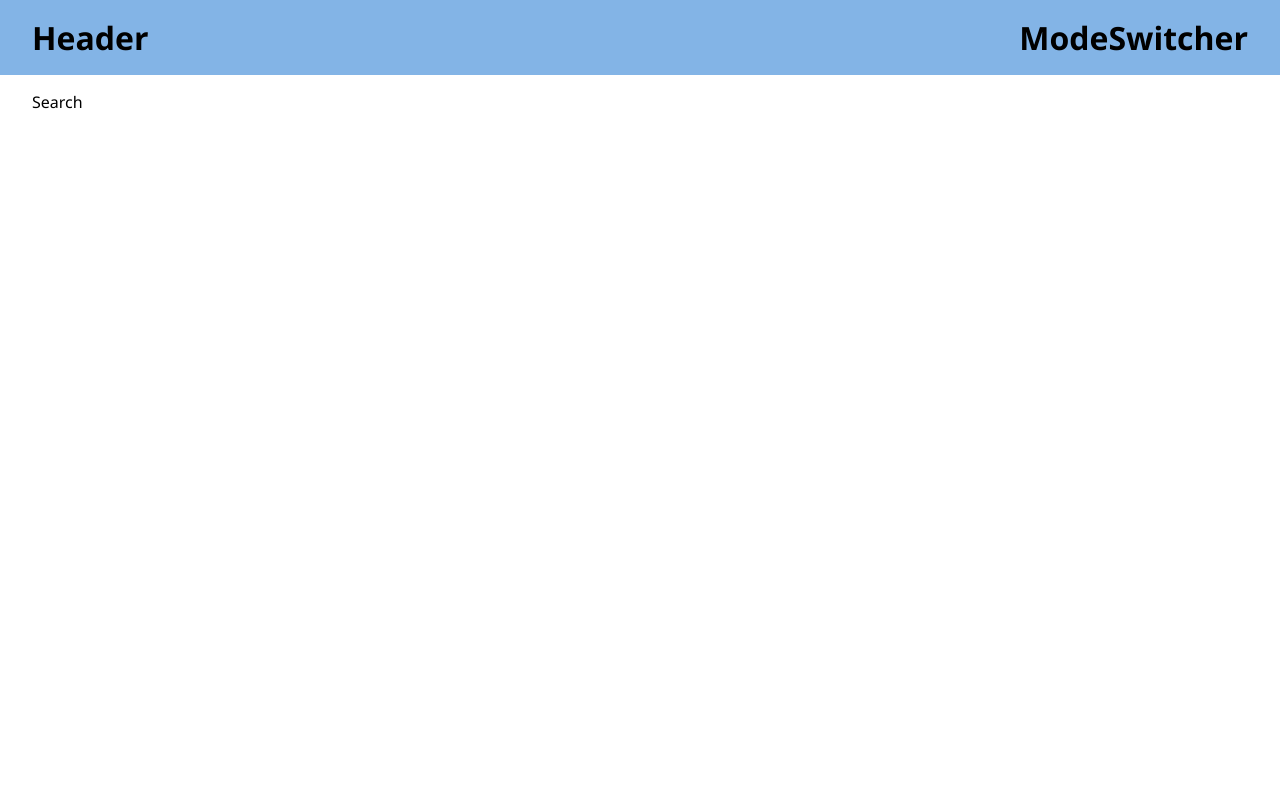
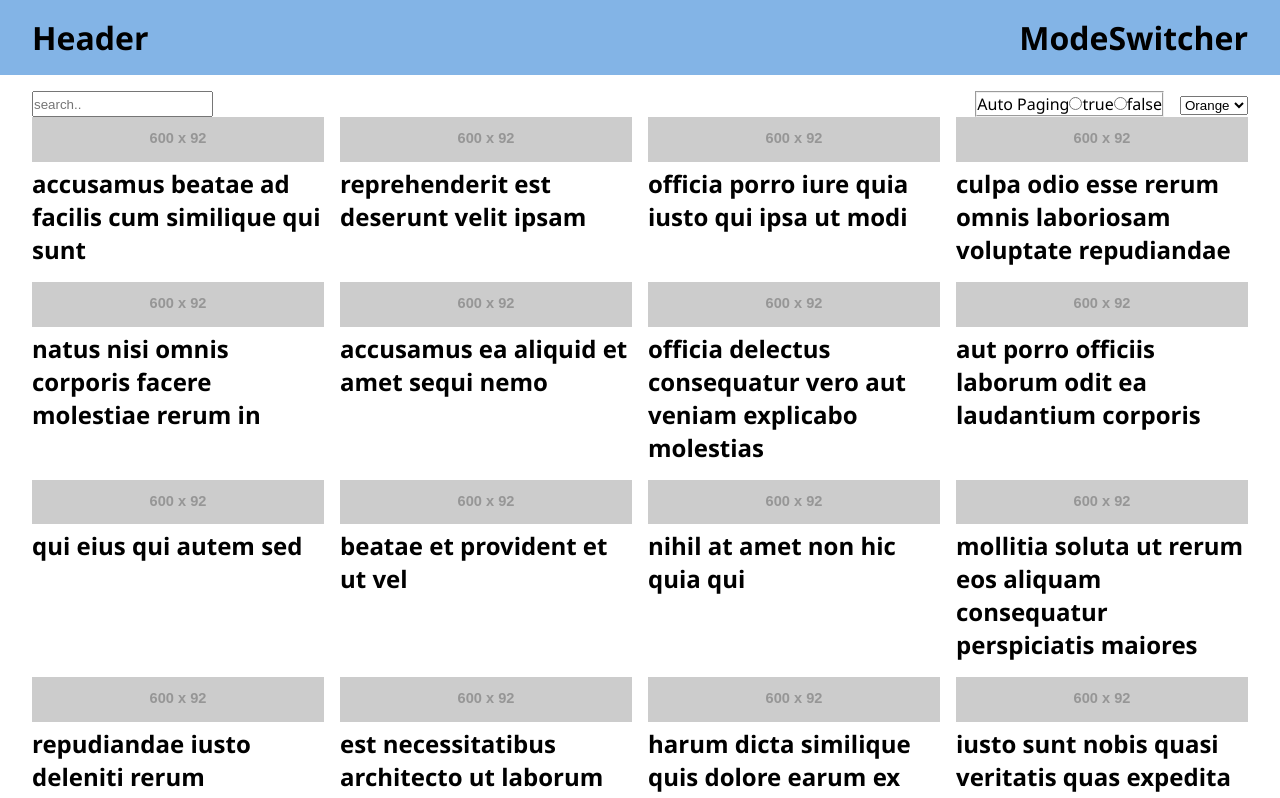
Before and after one commit to Rudenko93/paginationBack, a React (Create React App) app: page / in a window 1280 px wide. Shown: the top 798 px of the page. Built offline with nearby package versions, Linux system fonts and the light colour scheme; data requests are answered from the project's data file.

Commit message:
styles and fetch

```diff
--- a/package.json
+++ b/package.json
@@ -12,7 +12,7 @@
   },
   "scripts": {
     "dev": "concurrently \"npm run server\" \"npm run start\"",
-    "server": "json-server --watch server/db.json --port 5000",
+    "server": "json-server --watch db.json --port 5000",
     "start": "react-scripts start",
     "build": "react-scripts build",
     "test": "react-scripts test",
--- a/src/components/Card/Card.tsx
+++ b/src/components/Card/Card.tsx
@@ -5,5 +5,10 @@ interface CardProps {
 }
 
 export const Card: React.FC<CardProps> = ({ card }) => {
-  return <div>Card</div>
+  return (
+    <div className="card">
+      <img src="https://via.placeholder.com/600/92c952" alt="img" />
+      <h2>{card.title}</h2>
+    </div>
+  )
 }
--- a/src/components/CardList/CardList.tsx
+++ b/src/components/CardList/CardList.tsx
@@ -1,14 +1,23 @@
-import { useState } from "react"
+import { Status } from "../../pages/Home"
 import { ICard } from "../../types"
 import { Card } from "../Card"
 
-export const CardList: React.FC = () => {
-  const [cards, setCards] = useState<ICard[]>([])
-  return (
-    <div>
-      {cards.map((card) => (
-        <Card key={card.id} card={card} />
-      ))}
-    </div>
-  )
+interface ICardListProps {
+  cards: ICard[]
+  status: Status
 }
+
+export const CardList: React.FC<ICardListProps> = ({ cards, status }) => {
+  const render = () => {
+    switch (status) {
+      case "loading":
+        return <h1>Loading...</h1>
+      case "error":
+        return <h1>error...</h1>
+      case "success":
+        return cards.map((card) => <Card key={card.id} card={card} />)
+    }
+  }
+
+  return <div className="card-list">{render()}</div>
+}
--- a/src/components/Controls/Controls.tsx
+++ b/src/components/Controls/Controls.tsx
@@ -1,9 +1,15 @@
+import { Radio } from "../Radio"
 import { Search } from "../Search"
+import { Select } from "../Select"
 
 export const Controls: React.FC = () => {
   return (
-    <div>
+    <div className="controls">
       <Search />
+      <div>
+        <Radio />
+        <Select />
+      </div>
     </div>
   )
 }
--- a/src/components/ModeSwitcher/index.ts
+++ b/src/components/ModeSwitcher/index.ts
@@ -1 +1 @@
-export * from "./ModeSwitcher"
+export { ModeSwitcher } from "./ModeSwitcher"
--- /dev/null
+++ b/src/components/Radio/Radio.tsx
@@ -0,0 +1,13 @@
+export const Radio: React.FC = () => {
+  return (
+    <>
+      <fieldset>
+        Auto Paging
+        <input type="radio" name="2" />
+        true
+        <input type="radio" name="2" value="FEMALE" id="windows" />
+        false
+      </fieldset>
+    </>
+  )
+}
--- /dev/null
+++ b/src/components/Radio/index.ts
@@ -0,0 +1 @@
+export { Radio } from "./Radio"
--- a/src/components/Search/Search.tsx
+++ b/src/components/Search/Search.tsx
@@ -1,3 +1,15 @@
+import { useState } from "react"
+
 export const Search: React.FC = () => {
-  return <div>Search</div>
+  const [search, setSearch] = useState<string>("")
+
+  return (
+    <>
+      <input
+        placeholder="search.."
+        value={search}
+        onChange={(e) => setSearch(e.target.value)}
+      />
+    </>
+  )
 }
--- /dev/null
+++ b/src/components/Select/Select.tsx
@@ -0,0 +1,15 @@
+import { useState } from "react"
+
+export const Select: React.FC = () => {
+  const [selected, setSelected] = useState<string>("orange")
+
+  return (
+    <>
+      <select value={selected} onChange={(e) => setSelected(e.target.value)}>
+        <option value="apple">Apple</option>
+        <option value="banana">Banana</option>
+        <option value="orange">Orange</option>
+      </select>
+    </>
+  )
+}
--- /dev/null
+++ b/src/components/Select/index.ts
@@ -0,0 +1 @@
+export { Select } from "./Select"
--- a/src/index.css
+++ b/src/index.css
@@ -19,7 +19,7 @@ body {
 
 .container {
   width: 100%;
-  max-width: 1280px;
+  max-width: 1536px;
   margin: 1rem 2rem;
 }
 
@@ -32,3 +32,23 @@ body {
   display: flex;
   justify-content: space-between;
 }
+
+.controls {
+  display: flex;
+  justify-content: space-between;
+}
+
+fieldset {
+  display: inline;
+  margin: 0 1rem;
+}
+
+.card-list {
+  display: grid;
+  grid-template-columns: repeat(auto-fill, minmax(285px, 1fr));
+  gap: 1rem;
+}
+
+img {
+  max-width: 100%;
+}
--- a/src/pages/Home/Home.tsx
+++ b/src/pages/Home/Home.tsx
@@ -1,12 +1,36 @@
+import { useEffect, useState } from "react"
 import { CardList } from "../../components/CardList"
 import { Controls } from "../../components/Controls"
+import { ICard } from "../../types"
+
+export type Status = "error" | "loading" | "success"
 
 export const Home = () => {
+  const [cards, setCards] = useState<ICard[]>([])
+  const [status, setStatus] = useState<Status>("loading")
+
+  useEffect(() => {
+    const fetchCards = async () => {
+      try {
+        const res = await fetch("http://localhost:5000/cards?&_limit=20")
+        if (!res.ok) {
+          setStatus("error")
+          throw new Error("failed to fetch")
+        }
+        const data = await res.json()
+        setCards(data)
+        setStatus("success")
+      } catch (error: any) {
+        console.log(error.message)
+      }
+    }
+    fetchCards()
+  }, [])
   return (
     <div className="home-wrapper">
       <div className="container">
         <Controls />
-        <CardList />
+        <CardList cards={cards} status={status} />
       </div>
     </div>
   )
```
Also changed, not shown: public/logo192.png (deleted), public/logo512.png (deleted).
